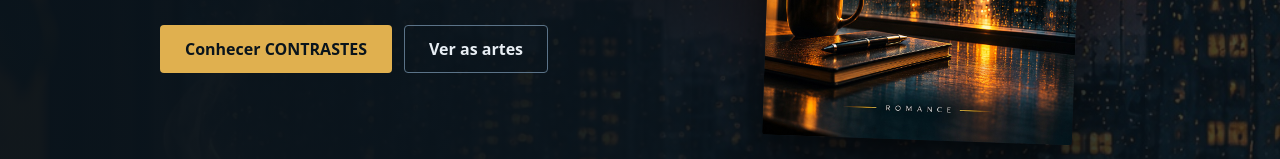
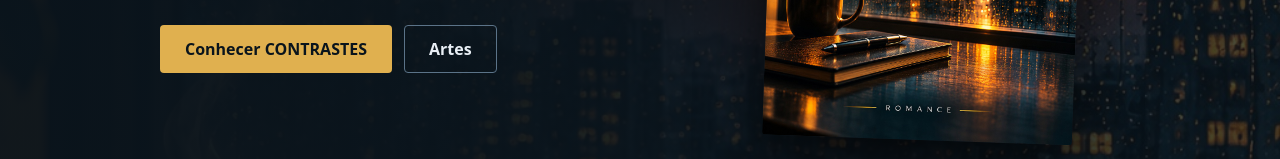
Before and after one commit to joaosr8/Literatura-e-Arte-Digital, a plain HTML site: page index.html in a window 1280 px wide. Shown: the part 464-623 px from the top of the page. Drawn offline with Linux system fonts and the light colour scheme.

Commit message:
Update index.html

```diff
--- a/index.html
+++ b/index.html
@@ -41,7 +41,7 @@
 <p class="eyebrow">Alan Ribeiro</p>
 <h1>Literatura e Arte Digital</h1>
 <p class="lead">Romances e composições de arte contemporânea digital, onde cada obra visual vira uma história.</p>
-<div class="acts"><a class="btn gold" href="livros/contrastes/">Conhecer CONTRASTES</a><a class="btn ghost" href="artes/">Ver as artes</a></div>
+<div class="acts"><a class="btn gold" href="livros/contrastes/">Conhecer CONTRASTES</a><a class="btn ghost" href="artes/">Artes</a></div>
 </div>
 <img class="capa" src="images/capa.jpeg" alt="Capa do livro CONTRASTES, de Alan Ribeiro">
 </div></div>
```
